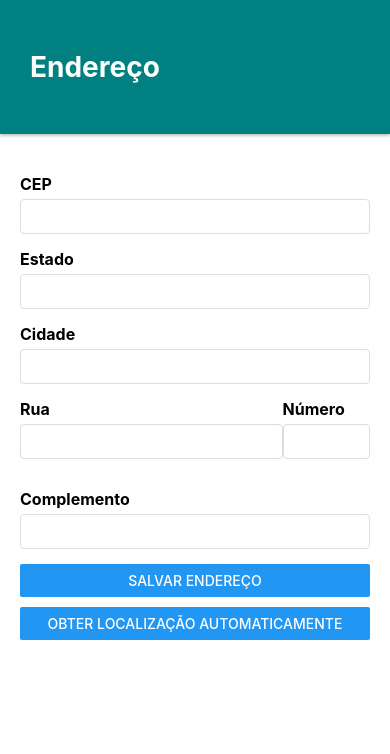
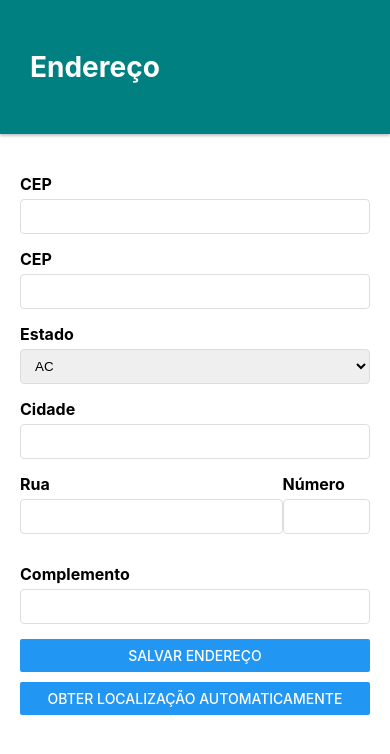
Before and after one commit to joaovitor27/ecommerceEstacio, a React Native app: screen /Address in a window 390 px wide. Shown: the top 754 px of the page. Built offline with nearby package versions, Linux system fonts and the light colour scheme.

Commit message:
atualizado com seletor

```diff
--- a/package.json
+++ b/package.json
@@ -14,6 +14,7 @@
     "@react-native-firebase/app": "^19.1.1",
     "@react-native-firebase/auth": "^19.1.1",
     "@react-native-firebase/firestore": "^19.1.1",
+    "@react-native-picker/picker": "^2.7.5",
     "@react-navigation/bottom-tabs": "^6.5.20",
     "@react-navigation/native": "^6.1.17",
     "@react-navigation/native-stack": "^6.9.26",
--- a/src/pages/Address/index.tsx
+++ b/src/pages/Address/index.tsx
@@ -1,6 +1,7 @@
 import React, { useState } from 'react';
 import { View, Text, TextInput, Button, StyleSheet, ScrollView } from 'react-native';
 import { SafeAreaView } from 'react-native-safe-area-context';
+import { Picker } from '@react-native-picker/picker';
 
 interface Address {
   street: string;
@@ -37,6 +38,13 @@ const AddAddressScreen: React.FC = ({navigation}: any) => {
     navigation.navigate('Help');
   };
 
+  const states = [
+    "AC", "AL", "AP", "AM", "BA", "CE", "DF", "ES", "GO", "MA", "MT", "MS", "MG", "PA",
+    "PB", "PR", "PE", "PI", "RJ", "RN", "RS", "RO", "RR", "SC", "SP", "SE", "TO"
+  ]; // Lista de estados
+
+
+
   return (
     <SafeAreaView style={styles.container}>
       <View style={styles.header}>
@@ -50,12 +58,24 @@ const AddAddressScreen: React.FC = ({navigation}: any) => {
           value={address.zipCode}
           keyboardType="numeric"
         />
-        <Text style={styles.label}>Estado</Text>
+
+        <Text style={styles.label}>CEP</Text>
         <TextInput
           style={styles.input}
-          onChangeText={(value) => handleChange('state', value)}
-          value={address.state}
+          onChangeText={(value) => handleChange('zipCode', value)}
+          value={address.zipCode}
+          keyboardType="numeric"
         />
+        <Text style={styles.label}>Estado</Text>
+        <Picker
+          selectedValue={address.state}
+          style={styles.input}
+          onValueChange={(itemValue, itemIndex) => handleChange('state', itemValue)}
+        >
+          {states.map((state, index) => (
+            <Picker.Item key={index} label={state} value={state} />
+          ))}
+        </Picker>
         <Text style={styles.label}>Cidade</Text>
         <TextInput
           style={styles.input}
```
Also changed, not shown: 2 other files (tests, documents, lock files or other folders).
